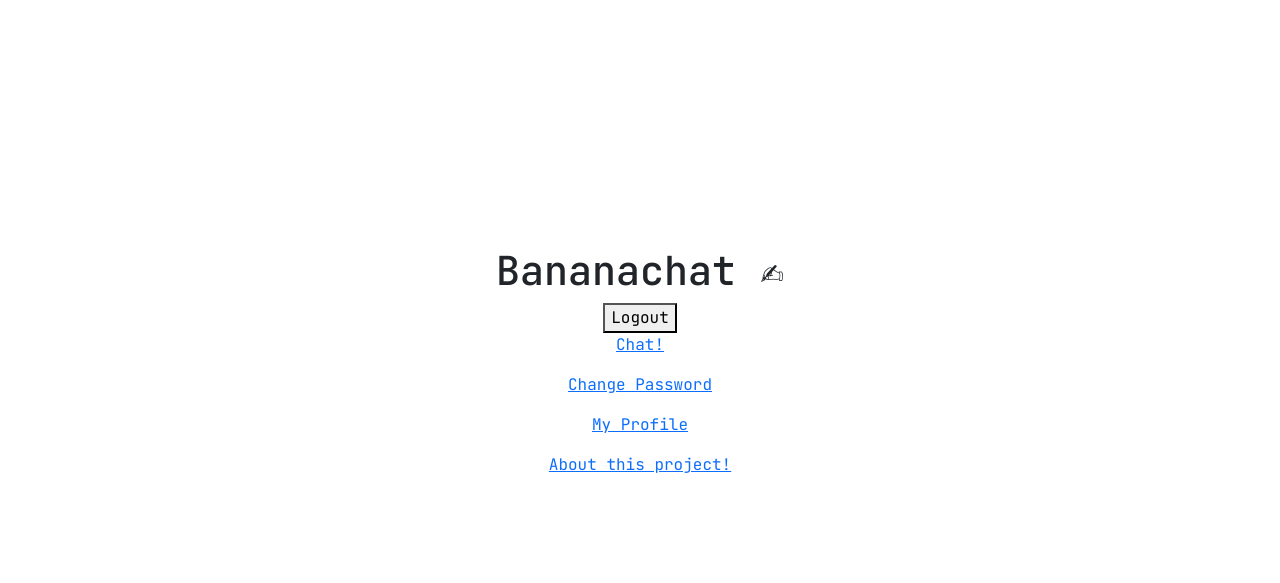
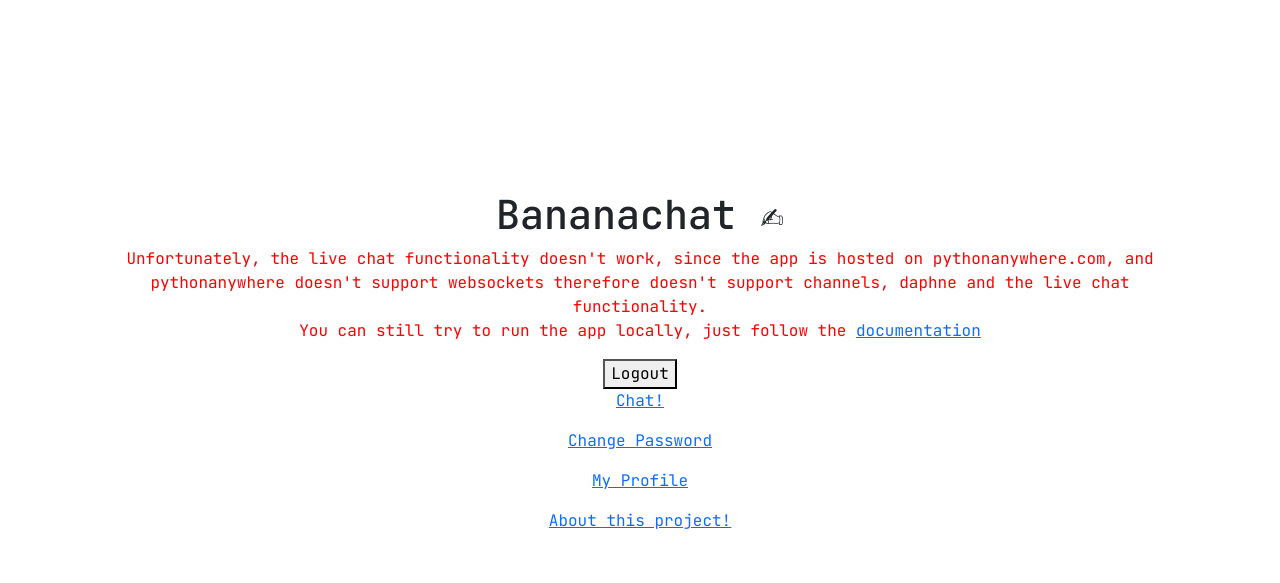
Before and after one commit to matheuskya/banana-system, a Django app: template bananasystem/main/templates/main/index.html in a window 1280 px wide. Shown: the top 583 px of the page. Run offline with Django 5.2, Linux system fonts and the light colour scheme; the template is opened without the code that fills it, so the values that code supplies are empty; some libraries are stand-ins or nearby versions.

Commit message:
updated idnex + requirements

```diff
--- a/bananasystem/main/templates/main/index.html
+++ b/bananasystem/main/templates/main/index.html
@@ -1,7 +1,14 @@
-{% extends 'base.html' %}
+{% extends 'base.html' %} {% block content %}
+<h1>Bananachat &#9997;</h1>
 
-    {% block content %}
-<h1>Bananachat &#9997;</h1>
+<p style="color: red">
+    Unfortunately, the live chat functionality doesn't work, since the app is
+    hosted on pythonanywhere.com, and pythonanywhere doesn't support websockets
+    therefore doesn't support channels, daphne and the live chat functionality.
+    <br />
+    You can still try to run the app locally, just follow the
+    <a href="https://github.com/matheuskya/banana-system"> documentation </a>
+</p>
 
 <form action="{%url 'logout'%}" method="POST">
     {% csrf_token %}
@@ -13,4 +20,4 @@
 <p><a href="{% url 'view_profile'%}">My Profile</a></p>
 <p><a href="{% url 'about'%}">About this project!</a></p>
 
-    {%endblock content%}
+{%endblock content%}
--- a/requirements.txt
+++ b/requirements.txt
@@ -15,6 +15,7 @@ hyperlink==21.0.0
 idna==3.10
 incremental==24.7.2
 packaging==24.1
+pillow==10.4.0
 pyasn1==0.6.1
 pyasn1_modules==0.4.1
 pycparser==2.22
@@ -28,4 +29,3 @@ Twisted==24.7.0
 txaio==23.1.1
 typing_extensions==4.12.2
 zope.interface==7.0.3
-Pillow
```
Also changed, not shown: bananasystem/db.sqlite3.
